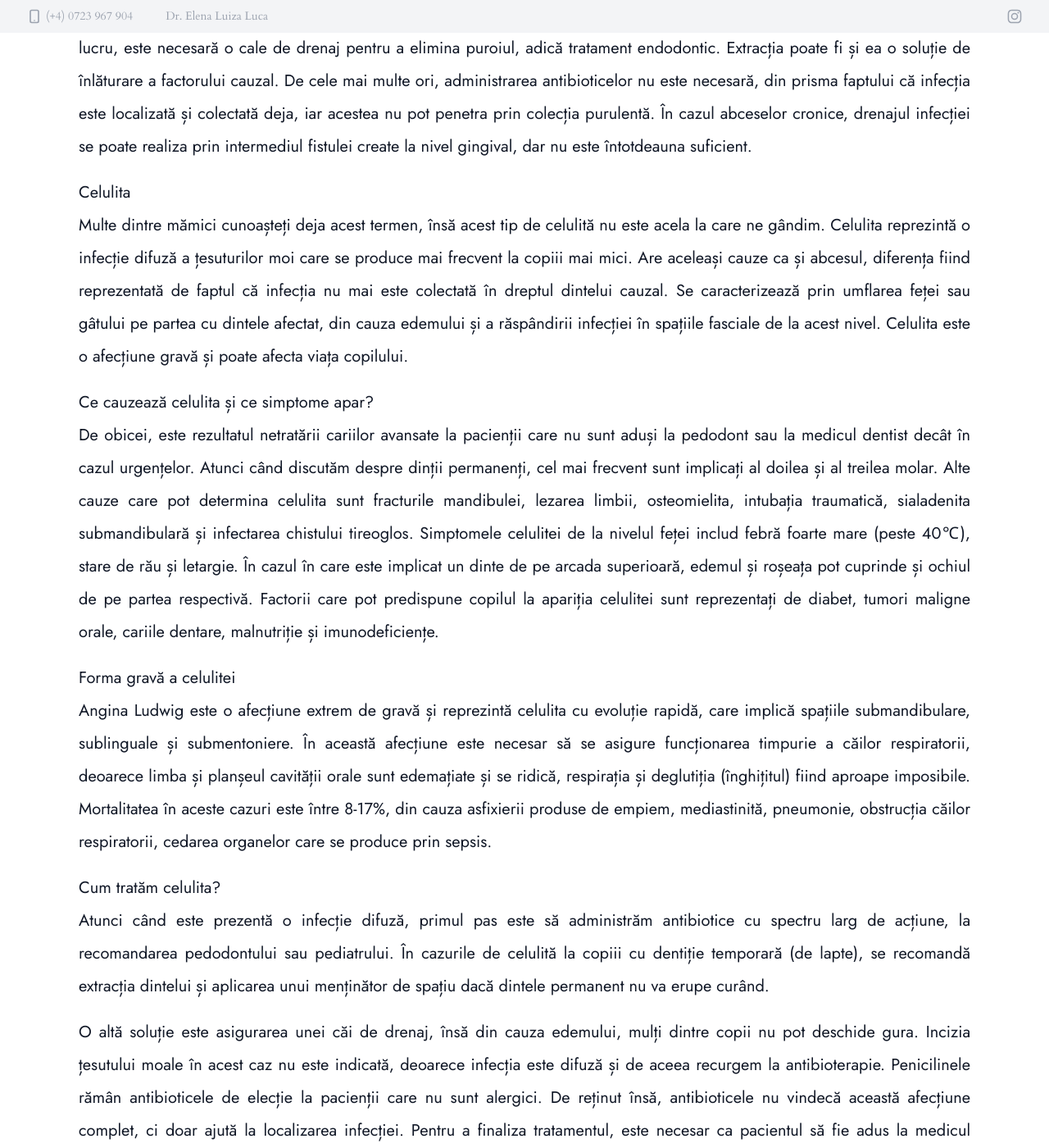
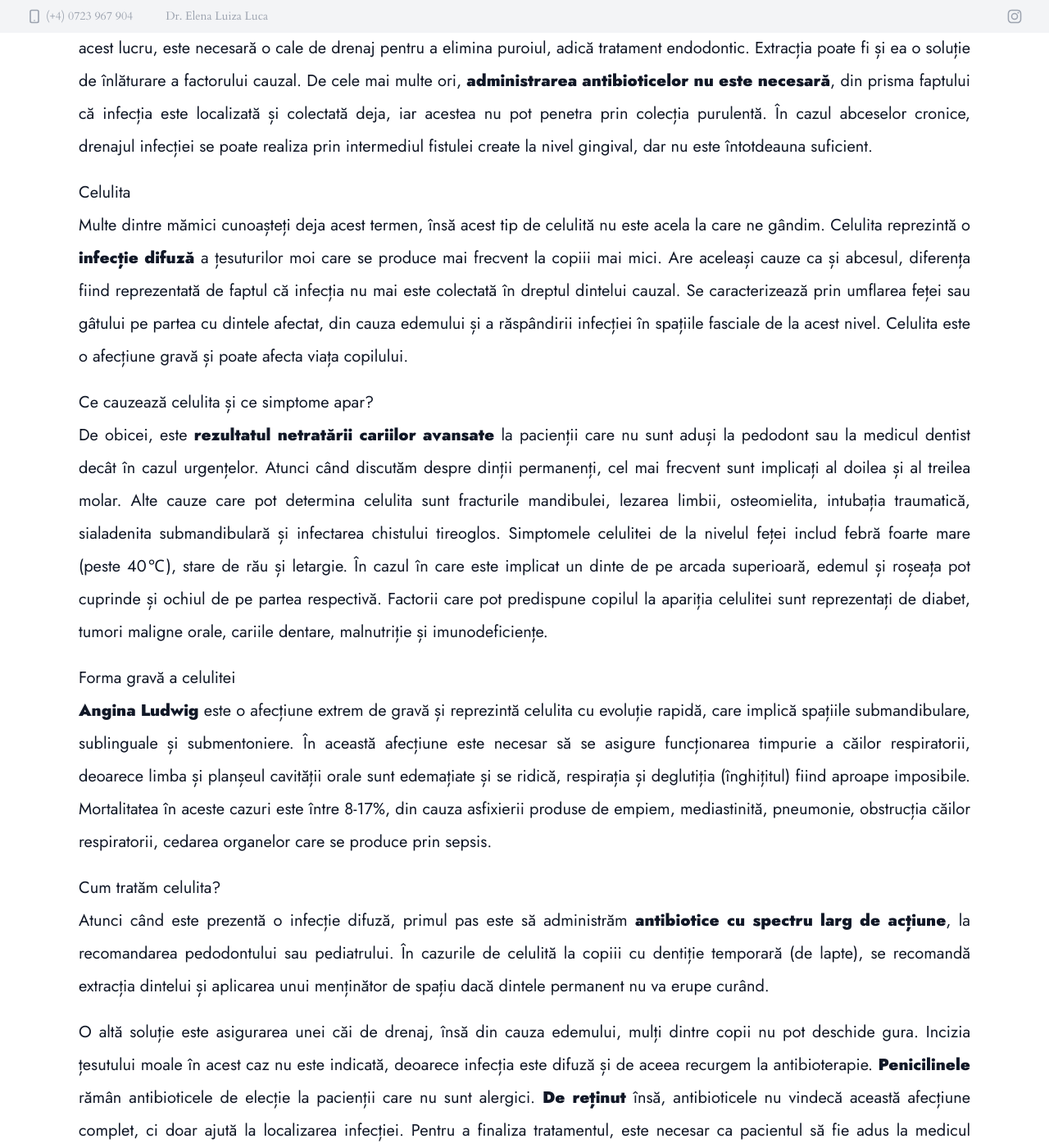
Before and after one commit to luizaluca/luizaluca.github.io, a Jekyll site: the page built from _posts/2022-7-18-abces.md, in a window 1280 px wide and 1400 px high, scrolled down 1393 px. Shown: the whole window at 82% size. Built offline with Jekyll 4.4.1, drawn with Linux system fonts in a browser that asks for light colours; nearby versions of some CDN libraries; some of the changed text lies outside the part shown.

Commit message:
Update 2022-7-18-abces.md

```diff
--- a/_posts/2022-7-18-abces.md
+++ b/_posts/2022-7-18-abces.md
@@ -13,26 +13,26 @@ Abcesul dentoalveolar reprezintă o **colecție localizată de puroi** la nivelu
 
 ## Cum se manifestă abcesul?
 
-Abcesul poate fi acut sau cronic. În cazul celui acut, dintele afectat poate avea o ușoară sensibilitate, poate fi mobil (se mișcă), iar copilul poate avea febră, migrenă și are o stare de rău generalizată, cu ganglioni limfatici palpabili. De asemenea, va fi resimțită o jenă la masticație, așadar este posibil să vedem inclusiv o reducere a apetitului. Când discutăm despre cel cronic, abcesul se reface periodic, iar simptomatologia este aproape absentă.
+Abcesul poate fi **acut sau cronic**. În cazul celui acut, dintele afectat poate avea o ușoară sensibilitate, poate fi mobil (se mișcă), iar copilul poate avea febră, migrenă și are o stare de rău generalizată, cu ganglioni limfatici palpabili. De asemenea, va fi resimțită o jenă la masticație, așadar este posibil să vedem inclusiv o reducere a apetitului. Când discutăm despre cel cronic, abcesul se reface periodic, iar simptomatologia este aproape absentă.
 
 ## Ce facem în cazul unui abces?
 
-Principalul scop este îndepărtarea factorului care a provocat abcesul, și anume țesutul pulpar necrozat, iar pentru a face acest lucru, este necesară o cale de drenaj pentru a elimina puroiul, adică tratament endodontic. Extracția poate fi și ea o soluție de înlăturare a factorului cauzal. De cele mai multe ori, administrarea antibioticelor nu este necesară, din prisma faptului că infecția este localizată și colectată deja, iar acestea nu pot penetra prin colecția purulentă. În cazul abceselor cronice, drenajul infecției se poate realiza prin intermediul fistulei create la nivel gingival, dar nu este întotdeauna suficient.
+Principalul scop este **îndepărtarea factorului care a provocat abcesul**, și anume țesutul pulpar necrozat, iar pentru a face acest lucru, este necesară o cale de drenaj pentru a elimina puroiul, adică tratament endodontic. Extracția poate fi și ea o soluție de înlăturare a factorului cauzal. De cele mai multe ori, **administrarea antibioticelor nu este necesară**, din prisma faptului că infecția este localizată și colectată deja, iar acestea nu pot penetra prin colecția purulentă. În cazul abceselor cronice, drenajul infecției se poate realiza prin intermediul fistulei create la nivel gingival, dar nu este întotdeauna suficient.
 
 ## Celulita
 
-Multe dintre mămici cunoașteți deja acest termen, însă acest tip de celulită nu este acela la care ne gândim. Celulita reprezintă o infecție difuză a țesuturilor moi care se produce mai frecvent la copiii mai mici. Are aceleași cauze ca și abcesul, diferența fiind reprezentată de faptul că infecția nu mai este colectată în dreptul dintelui cauzal. Se caracterizează prin umflarea feței sau gâtului pe partea cu dintele afectat, din cauza edemului și a răspândirii infecției în spațiile fasciale de la acest nivel. Celulita este o afecțiune gravă și poate afecta viața copilului.
+Multe dintre mămici cunoașteți deja acest termen, însă acest tip de celulită nu este acela la care ne gândim. Celulita reprezintă o **infecție difuză** a țesuturilor moi care se produce mai frecvent la copiii mai mici. Are aceleași cauze ca și abcesul, diferența fiind reprezentată de faptul că infecția nu mai este colectată în dreptul dintelui cauzal. Se caracterizează prin umflarea feței sau gâtului pe partea cu dintele afectat, din cauza edemului și a răspândirii infecției în spațiile fasciale de la acest nivel. Celulita este o afecțiune gravă și poate afecta viața copilului.
 
 ## Ce cauzează celulita și ce simptome apar?
 
-De obicei, este rezultatul netratării cariilor avansate la pacienții care nu sunt aduși la pedodont sau la medicul dentist decât în cazul urgențelor. Atunci când discutăm despre dinții permanenți, cel mai frecvent sunt implicați al doilea și al treilea molar. Alte cauze care pot determina celulita sunt fracturile mandibulei, lezarea limbii, osteomielita, intubația traumatică, sialadenita submandibulară și infectarea chistului tireoglos. Simptomele celulitei de la nivelul feței includ febră foarte mare (peste 40℃), stare de rău și letargie. În cazul în care este implicat un dinte de pe arcada superioară, edemul și roșeața pot cuprinde și ochiul de pe partea respectivă. Factorii care pot predispune copilul la apariția celulitei sunt reprezentați de diabet, tumori maligne orale, cariile dentare, malnutriție și imunodeficiențe.
+De obicei, este **rezultatul netratării cariilor avansate** la pacienții care nu sunt aduși la pedodont sau la medicul dentist decât în cazul urgențelor. Atunci când discutăm despre dinții permanenți, cel mai frecvent sunt implicați al doilea și al treilea molar. Alte cauze care pot determina celulita sunt fracturile mandibulei, lezarea limbii, osteomielita, intubația traumatică, sialadenita submandibulară și infectarea chistului tireoglos. Simptomele celulitei de la nivelul feței includ febră foarte mare (peste 40℃), stare de rău și letargie. În cazul în care este implicat un dinte de pe arcada superioară, edemul și roșeața pot cuprinde și ochiul de pe partea respectivă. Factorii care pot predispune copilul la apariția celulitei sunt reprezentați de diabet, tumori maligne orale, cariile dentare, malnutriție și imunodeficiențe.
 
 ## Forma gravă a celulitei
 
-Angina Ludwig este o afecțiune extrem de gravă și reprezintă celulita cu evoluție rapidă, care implică spațiile submandibulare, sublinguale și submentoniere. În această afecțiune este necesar să se asigure funcționarea timpurie a căilor respiratorii, deoarece limba și planșeul cavității orale sunt edemațiate și se ridică, respirația și deglutiția (înghițitul) fiind aproape imposibile. Mortalitatea în aceste cazuri este între 8-17%, din cauza asfixierii produse de empiem, mediastinită, pneumonie, obstrucția căilor respiratorii, cedarea organelor care se produce prin sepsis.
+**Angina Ludwig** este o afecțiune extrem de gravă și reprezintă celulita cu evoluție rapidă, care implică spațiile submandibulare, sublinguale și submentoniere. În această afecțiune este necesar să se asigure funcționarea timpurie a căilor respiratorii, deoarece limba și planșeul cavității orale sunt edemațiate și se ridică, respirația și deglutiția (înghițitul) fiind aproape imposibile. Mortalitatea în aceste cazuri este între 8-17%, din cauza asfixierii produse de empiem, mediastinită, pneumonie, obstrucția căilor respiratorii, cedarea organelor care se produce prin sepsis.
 
 ## Cum tratăm celulita?
 
-Atunci când este prezentă o infecție difuză, primul pas este să administrăm antibiotice cu spectru larg de acțiune, la recomandarea pedodontului sau pediatrului. În cazurile de celulită la copiii cu dentiție temporară (de lapte), se recomandă extracția dintelui și aplicarea unui menținător de spațiu dacă dintele permanent nu va erupe curând.
+Atunci când este prezentă o infecție difuză, primul pas este să administrăm **antibiotice cu spectru larg de acțiune**, la recomandarea pedodontului sau pediatrului. În cazurile de celulită la copiii cu dentiție temporară (de lapte), se recomandă extracția dintelui și aplicarea unui menținător de spațiu dacă dintele permanent nu va erupe curând.
 
-O altă soluție este asigurarea unei căi de drenaj, însă din cauza edemului, mulți dintre copii nu pot deschide gura. Incizia țesutului moale în acest caz nu este indicată, deoarece infecția este difuză și de aceea recurgem la antibioterapie. Penicilinele rămân antibioticele de elecție la pacienții care nu sunt alergici. De reținut însă, antibioticele nu vindecă această afecțiune complet, ci doar ajută la localizarea infecției. Pentru a finaliza tratamentul, este necesar ca pacientul să fie adus la medicul pedodont, cu scopul de a trata dintele respectiv, pe cale endodontică.
+O altă soluție este asigurarea unei căi de drenaj, însă din cauza edemului, mulți dintre copii nu pot deschide gura. Incizia țesutului moale în acest caz nu este indicată, deoarece infecția este difuză și de aceea recurgem la antibioterapie. **Penicilinele** rămân antibioticele de elecție la pacienții care nu sunt alergici. **De reținut** însă, antibioticele nu vindecă această afecțiune complet, ci doar ajută la localizarea infecției. Pentru a finaliza tratamentul, este necesar ca pacientul să fie adus la medicul pedodont, cu scopul de a trata dintele respectiv, pe cale endodontică.
```
